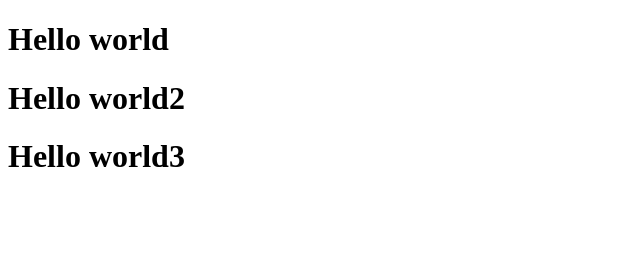
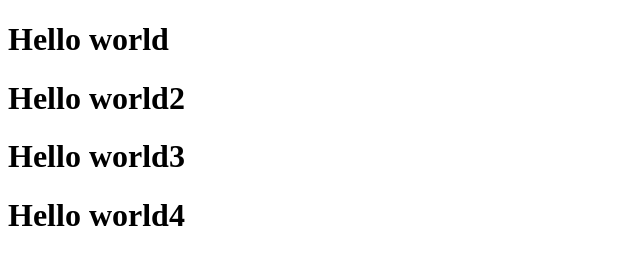
Before and after one commit to lionarmy/github-fundamentals, a plain HTML site: page index.html in a window 1280 px wide. Shown: the whole page, without its empty margins (0-640 px from the left). Drawn offline with Linux system fonts and the light colour scheme.

Commit message:
change in index.html by nikhil second time

```diff
--- a/index.html
+++ b/index.html
@@ -10,5 +10,6 @@
     <h1>Hello world</h1>
     <h1>Hello world2</h1>
     <h1>Hello world3</h1>
+    <h1>Hello world4</h1>
 </body>
 </html>
```
